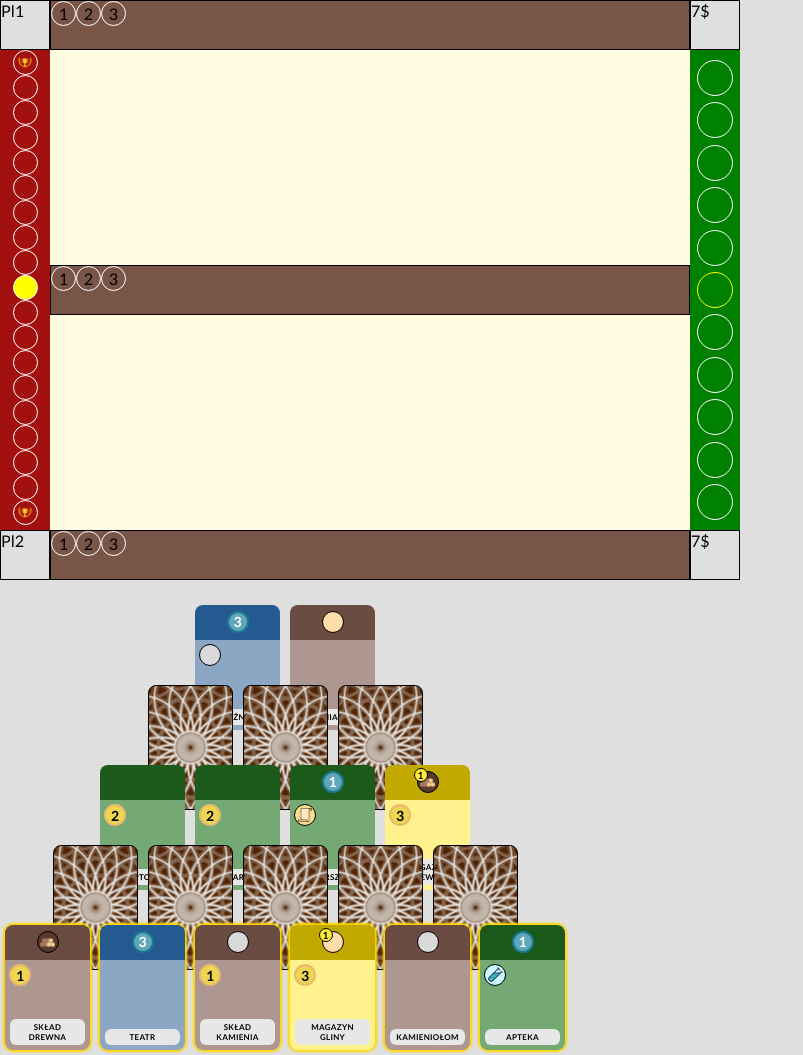
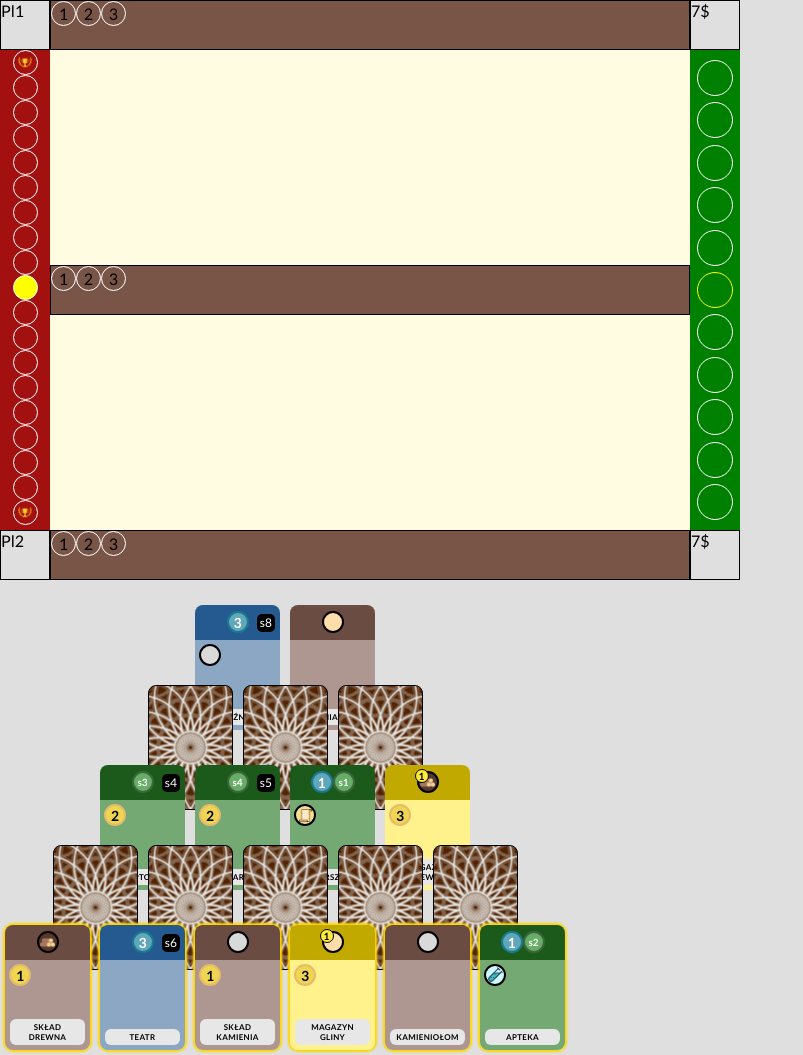
Before and after one commit to norbertgawlik/7wondersduel, a website with bundled scripts: page index.html in a window 1280 px wide. Shown: the whole page, without its empty margins (0-803 px from the left). Built offline with nearby package versions, Linux system fonts and the light colour scheme; files whose address does not match are found by name.

Commit message:
checkCardCost & symbols on board

```diff
--- a/js/Game.js
+++ b/js/Game.js
@@ -39,6 +39,7 @@ class Game{
             this.generateCards(config,wrap);
         }
     }
+
     drawCards(set,max){
         const shuffled = set.sort(() => 0.5 - Math.random());
         return shuffled.slice(0,max);
@@ -56,7 +57,6 @@ class Game{
                 const card = document.createElement('div');
                 const showDetailsCard = config.arrangement[i].show;
                 if(arrangement[j] == 1){
-                    // card.innerHTML = `<span class="id">${counter}</span>`;
                     card.setAttribute('data-id',counter);
                     if(showDetailsCard){
                         this.generateCardDetails(card,configCard);
@@ -78,6 +78,7 @@ class Game{
     }
 
     generateCardDetails(card,config){
+        // console.log(config);
         const head = document.createElement('div');
         card.classList.add(config.color);
         head.classList.add('card-head');
@@ -87,6 +88,7 @@ class Game{
         effects_wrap.classList.add('effects-wrap');
         head.appendChild(effects_wrap);
 
+        /* effects */
         for(let [k,v] of Object.entries(config.effects)){
             const hasEffect = v > 0;
             const isSimpleEffect = k == "money" || k == "points";
@@ -102,6 +104,15 @@ class Game{
                     effects_wrap.appendChild(effect);
                 }
             }
+        }
+
+        /* science */
+        if(config.science_symbol.status){
+            const science_symbol = document.createElement('div');
+            science_symbol.classList.add('science-symbol');
+            science_symbol.classList.add('effect')
+            science_symbol.innerHTML = `s${config.science_symbol.id}`;
+            effects_wrap.appendChild(science_symbol);
         }
 
         const inner = document.createElement('div');
@@ -124,12 +135,20 @@ class Game{
                 }
             }
         }
+        inner.appendChild(cost_wrap);
 
-        inner.appendChild(cost_wrap);
+        /* symbol */
+        if(config.free_symbol.status){
+            const free_symbol = document.createElement('div');
+            free_symbol.classList.add('free-symbol');
+            free_symbol.innerHTML = `<span>s${config.free_symbol.id}</span>`;
+
+            config.free_symbol.position == "top" ? effects_wrap.appendChild(free_symbol) : inner.appendChild(free_symbol);
+        }
 
         const title = document.createElement('div');
         title.classList.add('card-title');
-        title.innerHTML = config.name;
+        title.innerHTML = `<span>${config.name}</span>`;
         inner.appendChild(title);
     }
 
@@ -137,28 +156,74 @@ class Game{
         card.addEventListener('click', () => {
             const id = card.getAttribute('data-id');
             const isAvailableCard = config.related[id].accessible;
-                if(isAvailableCard){
+            const active_player = this.players[this.activePlayer];
+            if(isAvailableCard){
+                const {cost,isEnough} = this.checkCardCost(card,configCard,active_player);
+                console.log(`cardcost: ${cost}`);
+                console.log(`isEnough: ${isEnough}`);
+
+                if(isEnough){
+                    console.log('canbuy!');
+                    /* player*/
+                    active_player.addCard(configCard);
+                    /* this.updatePlayerPowers() */
+                    this.finishPlayerTour();
+
+                    /* board */
                     config.related[id].selected = true;
                     card.classList.add('selected');
-
                     this.updateAccessibleCards(wrap,config);
-                    this.players[this.activePlayer].addCard(configCard);
                     this.renderPlayerCardsBoard(configCard);
-                    this.finishPlayerQueue();
-                    }
-                })
+                }else{
+                    console.log("cant buy!");
+                }
+            }
+        })
     }
 
-    renderPlayerCardsBoard(cardConfig){
-        const board = document.querySelector(`.player-cards-board.player${this.activePlayer}`);
-        const board_row = board.querySelector(`.${cardConfig.type}`);
-        const card = document.createElement('div');
-        card.classList.add('card');
-        card.classList.add(cardConfig.color);
-        board_row.appendChild(card);
+    checkCardCost(card,configCard,player){
+        let cost = 0,
+            isEnough = false;
+
+        for(let [k,v] of Object.entries(configCard.cost)){
+            // console.log(k,v);
+            if(k == "money"){
+                cost+=v;
+            }else{
+                if(v != 0){
+                    /* czy gracz ma surowiec */
+                    console.log(player);
+                    const difference = player[k] - v;
+                    if(difference < 0){
+                        const notEnoughCount = difference * (-1);
+                        const secondPlayerConfig = this.activePlayer == 0 ? this.players[1] : this.players[0];
+                        const secondPlayerCount = secondPlayerConfig[k];
+                        const playerHasDicount = player.discounts[k];
+                        console.log("----");
+                        console.log(player);
+                        console.log(`not enough material ${k} in count: ${notEnoughCount}`);
+                        console.log(`enemy has material count: ${secondPlayerCount}`);
+                        console.log(`active player has material discount: ${playerHasDicount}`);
+                        console.log("----");
+                        if(playerHasDicount){
+                            cost += notEnoughCount;
+                        }else{
+                            cost += (notEnoughCount*(2 + secondPlayerCount))
+                        }
+                    }
+                }
+            }
+        }
+        if(player.money >= cost) isEnough = true;
+        return {isEnough,cost};
     }
 
-    finishPlayerQueue(){
+    loadCardCostValue(){
+        let val = 0;
+        return val;
+    }
+
+    finishPlayerTour(){
         this.activePlayer == 0 ? this.activePlayer = 1 : this.activePlayer = 0;
     }
 
@@ -190,9 +255,17 @@ class Game{
             if(!config.related[e].selected) isAvailable = false;
         })
         return isAvailable;
-        // console.log(cards);
-        // for(let i=0;i<con)
     }
+
+    renderPlayerCardsBoard(cardConfig){
+        const board = document.querySelector(`.player-cards-board.player${this.activePlayer}`);
+        const board_row = board.querySelector(`.${cardConfig.type}`);
+        const card = document.createElement('div');
+        card.classList.add('card');
+        card.classList.add(cardConfig.color);
+        board_row.appendChild(card);
+    }
+
 }
 
 const newGame = new Game();
--- a/js/Player.js
+++ b/js/Player.js
@@ -9,7 +9,13 @@ export class Player{
         this.clay = 0;
         this.papyrus = 0;
         this.glass = 0;
-
+        this.discounts = {
+            "wood" : false,
+            "stone" : false,
+            "clay" : false,
+            "glass" : false,
+            "papyrus" : false
+        }
         this.tokens = {
             "count" : 0,
             "agriculture" : false, /* 6$ + 4pkt */
@@ -25,6 +31,9 @@ export class Player{
         }
 
         this.cards = [];
+        this.science_symbol = [];
+        this.free_symbol = [];
+
     }
 
     addCard(card){
--- a/js/cards.json
+++ b/js/cards.json
@@ -29,8 +29,9 @@
                 "discount_clay" : false,
                 "discount_manufacture" : false
             },
-            "symbol" : {
+            "free_symbol" : {
                 "status" : false,
+                "position" : null,
                 "id" : null
             },
             "science_symbol" : {
@@ -67,8 +68,9 @@
                 "discount_clay" : false,
                 "discount_manufacture" : false
             },
-            "symbol" : {
+            "free_symbol" : {
                 "status" : false,
+                "position" : null,
                 "id" : null
             },
             "science_symbol" : {
@@ -105,8 +107,9 @@
                 "discount_clay" : false,
                 "discount_manufacture" : false
             },
-            "symbol" : {
+            "free_symbol" : {
                 "status" : false,
+                "position" : null,
                 "id" : null
             },
             "science_symbol" : {
@@ -143,8 +146,9 @@
                 "discount_clay" : false,
                 "discount_manufacture" : false
             },
-            "symbol" : {
+            "free_symbol" : {
                 "status" : false,
+                "position" : null,
                 "id" : null
             },
             "science_symbol" : {
@@ -181,8 +185,9 @@
                 "discount_clay" : false,
                 "discount_manufacture" : false
             },
-            "symbol" : {
+            "free_symbol" : {
                 "status" : false,
+                "position" : null,
                 "id" : null
             },
             "science_symbol" : {
@@ -219,8 +224,9 @@
                 "discount_clay" : false,
                 "discount_manufacture" : false
             },
-            "symbol" : {
+            "free_symbol" : {
                 "status" : false,
+                "position" : null,
                 "id" : null
             },
             "science_symbol" : {
@@ -257,8 +263,9 @@
                 "discount_clay" : false,
                 "discount_manufacture" : false
             },
-            "symbol" : {
+            "free_symbol" : {
                 "status" : false,
+                "position" : null,
                 "id" : null
             },
             "science_symbol" : {
@@ -295,8 +302,9 @@
                 "discount_clay" : false,
                 "discount_manufacture" : false
             },
-            "symbol" : {
+            "free_symbol" : {
                 "status" : false,
+                "position" : null,
                 "id" : null
             },
             "science_symbol" : {
@@ -333,8 +341,9 @@
                 "discount_clay" : false,
                 "discount_manufacture" : false
             },
-            "symbol" : {
+            "free_symbol" : {
                 "status" : false,
+                "position" : null,
                 "id" : null
             },
             "science_symbol" : {
@@ -371,8 +380,9 @@
                 "discount_clay" : false,
                 "discount_manufacture" : false
             },
-            "symbol" : {
+            "free_symbol" : {
                 "status" : true,
+                "position" : "top",
                 "id" : 1
             },
             "science_symbol" : {
@@ -409,8 +419,9 @@
                 "discount_clay" : false,
                 "discount_manufacture" : false
             },
-            "symbol" : {
+            "free_symbol" : {
                 "status" : true,
+                "position" : "top",
                 "id" : 2
             },
             "science_symbol" : {
@@ -447,8 +458,9 @@
                 "discount_clay" : false,
                 "discount_manufacture" : false
             },
-            "symbol" : {
+            "free_symbol" : {
                 "status" : true,
+                "position" : "bottom",
                 "id" : 3
             },
             "science_symbol" : {
@@ -485,8 +497,9 @@
                 "discount_clay" : false,
                 "discount_manufacture" : false
             },
-            "symbol" : {
+            "free_symbol" : {
                 "status" : false,
+                "position" : null,
                 "id" : null
             },
             "science_symbol" : {
@@ -523,8 +536,9 @@
                 "discount_clay" : false,
                 "discount_manufacture" : false
             },
-            "symbol" : {
+            "free_symbol" : {
                 "status" : false,
+                "position" : null,
                 "id" : null
             },
             "science_symbol" : {
@@ -561,8 +575,9 @@
                 "discount_clay" : false,
                 "discount_manufacture" : false
             },
-            "symbol" : {
+            "free_symbol" : {
                 "status" : true,
+                "position" : "top",
                 "id" : 4
             },
             "science_symbol" : {
@@ -599,8 +614,9 @@
                 "discount_clay" : false,
                 "discount_manufacture" : false
             },
-            "symbol" : {
+            "free_symbol" : {
                 "status" : true,
+                "position" : "top",
                 "id" : 5
             },
             "science_symbol" : {
@@ -637,8 +653,9 @@
                 "discount_clay" : false,
                 "discount_manufacture" : false
             },
-            "symbol" : {
+            "free_symbol" : {
                 "status" : true,
+                "position" : "top",
                 "id" : 6
             },
             "science_symbol" : {
@@ -675,8 +692,9 @@
                 "discount_clay" : false,
                 "discount_manufacture" : false
             },
-            "symbol" : {
+            "free_symbol" : {
                 "status" : true,
+                "position" : "top",
                 "id" : 7
             },
             "science_symbol" : {
@@ -713,8 +731,9 @@
                 "discount_clay" : false,
                 "discount_manufacture" : false
             },
-            "symbol" : {
+            "free_symbol" : {
                 "status" : true,
+                "position" : "top",
                 "id" : 8
             },
             "science_symbol" : {
@@ -751,8 +770,9 @@
                 "discount_clay" : false,
                 "discount_manufacture" : false
             },
-            "symbol" : {
+            "free_symbol" : {
                 "status" : true,
+                "position" : "top",
                 "id" : 9
             },
             "science_symbol" : {
@@ -789,8 +809,9 @@
                 "discount_clay" : false,
                 "discount_manufacture" : false
             },
-            "symbol" : {
+            "free_symbol" : {
                 "status" : false,
+                "position" : null,
                 "id" : null
             },
             "science_symbol" : {
@@ -827,8 +848,9 @@
                 "discount_clay" : false,
                 "discount_manufacture" : false
             },
-            "symbol" : {
+            "free_symbol" : {
                 "status" : false,
+                "position" : null,
                 "id" : null
             },
             "science_symbol" : {
@@ -865,8 +887,9 @@
                 "discount_clay" : true,
                 "discount_manufacture" : false
             },
-            "symbol" : {
+            "free_symbol" : {
                 "status" : false,
+                "position" : null,
                 "id" : null
             },
             "science_symbol" : {
--- a/styles/main.less
+++ b/styles/main.less
@@ -187,10 +187,18 @@
         display: flex;
         flex-direction: column;
         .cost-wrap{
-            flex-grow: 1;
-            padding: 4px;
+            padding: 4px 4px 2px 4px;
+        }
+        .free-symbol{
+            margin-left: 4px;
         }
         .card-title{
+            margin: 5px;
+            flex-grow: 1;
+            display: flex;
+            flex-direction: column;
+            justify-content: flex-end;
+            span{
                 font-size: 8px;
                 background: #e7e7e7;
                 text-transform: uppercase;
@@ -198,27 +206,50 @@
                 text-align: center;
                 font-weight: 700;
                 border-radius: 6px;
-            margin: 5px;
                 padding: 3px 5px;
                 line-height: 10px;
+            }
+        }
+    }
+    .free-symbol{
+        span{
+            color:white;
+            background:black;
+            font-size:12px;
+            line-height: 12px;
+            display: inline-block;
+            padding:3px;
+            border-radius:5px;
         }
     }
     .effects-wrap{
         padding: 6px 4px;
         display: flex;
         justify-content: center;
+        position: relative;
+        .free-symbol{
+            position: absolute;
+            right: 5px;
+        }
     }
     .cost,
     .effect{
         width: 22px;
         height: 22px;
         display: inline-block;
-        border:1px solid black;
+        border:2px solid black;
         border-radius:100%;
         display: flex;
         align-items: center;
         justify-content: center;
 
+        &.science-symbol{
+            background:#66ae66;
+            border-color:#3d663d;
+            color:white;
+            font-weight: bold;
+            font-size: 10px;
+        }
         &.money{
             background: #efd651;
             border: 2px solid #e7bb6b;
@@ -230,7 +261,6 @@
             background: #60a8b9;
             border: 2px solid #197a91;
             font-size: 14px;
-            line-height: 14px;
             font-weight: bold;
             color: white;
         }
@@ -244,7 +274,7 @@
         }
         &.papyrus{
             background:url('/assets/cards/papyrus.png') #f9de8f no-repeat center;
-            background-size:14px;
+            background-size:13px;
         }
         &.stone,
         &.discount_stone{
```
Also changed, not shown: styles/main.css. Lines whose indentation alone changed are shown as unchanged.
